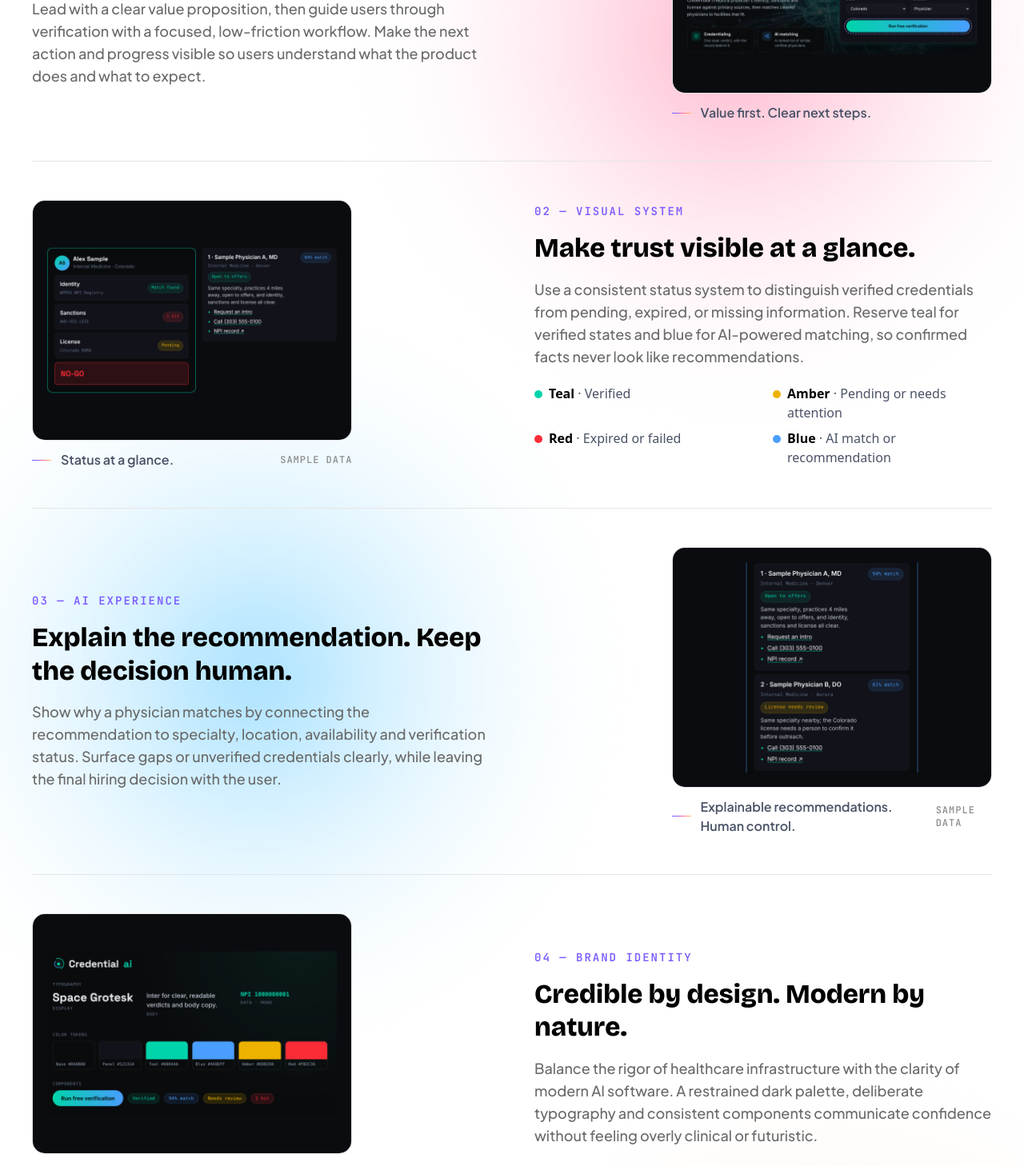
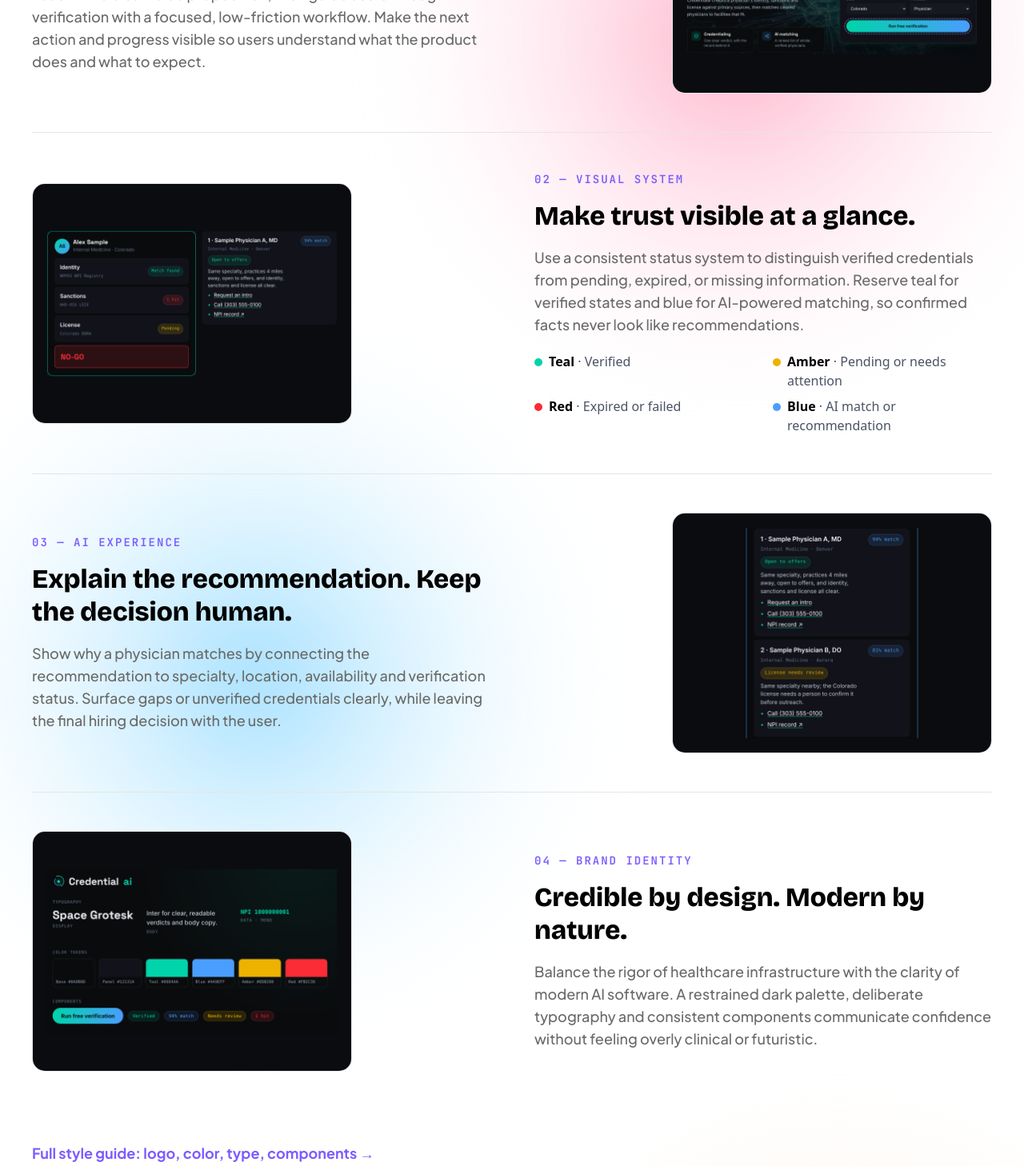
Before and after one commit to peterlee01/https-peter-lee.vercel.app-, a Next.js app: page /credentialai in a window 1280 px wide. Shown: the part 8560-10018 px from the top of the page at 80% size. Built offline with nearby package versions, Linux system fonts and the light colour scheme.

Commit message:
Remove the captions under the Design Decisions images (#12)
Claude-Session: https://claude.ai/code/session_0142GhcTUDETgUwvxB89mWZP

Co-authored-by: Claude <noreply@anthropic.com>

```diff
--- a/src/app/credentialai/page.tsx
+++ b/src/app/credentialai/page.tsx
@@ -157,9 +157,9 @@ const statusLegend = [
   { name: "Blue", label: "AI match or recommendation", color: "#4a9eff" },
 ];
 
-function DecisionRow({ n, label, title, image, alt, note, sample, reverse, extra, children }: {
-  n: string; label: string; title: string; image: string; alt: string; note: string;
-  sample?: boolean; reverse?: boolean; extra?: React.ReactNode; children: React.ReactNode
+function DecisionRow({ n, label, title, image, alt, reverse, extra, children }: {
+  n: string; label: string; title: string; image: string; alt: string;
+  reverse?: boolean; extra?: React.ReactNode; children: React.ReactNode
 }) {
   return (
     <li className="grid md:grid-cols-2 gap-8 md:gap-14 items-center py-12 border-t border-[#e5e5e5] first:border-t-0 first:pt-2">
@@ -173,16 +173,11 @@ function DecisionRow({ n, label, title, image, alt, note, sample, reverse, extra
         <p className="text-[#6a6a6a] text-lg leading-7" style={{ fontFamily: "var(--font-jakarta)", fontWeight: 500 }}>{children}</p>
         {extra}
       </div>
-      <figure className={`flex flex-col gap-3 w-full md:w-[70%] ${reverse ? "md:justify-self-start" : "md:justify-self-end"}`}>
+      <figure className={`w-full md:w-[70%] ${reverse ? "md:justify-self-start" : "md:justify-self-end"}`}>
         <div className="w-full rounded-[16px] overflow-hidden border border-[#e5e5e5]">
           {/* eslint-disable-next-line @next/next/no-img-element */}
           <img src={image} alt={alt} loading="lazy" width={1600} height={1200} className="w-full h-auto block" />
         </div>
-        <figcaption className="flex items-center gap-3 text-[#4a5266] text-base" style={{ fontFamily: "var(--font-jakarta)", fontWeight: 600 }}>
-          <span aria-hidden="true" className="h-px w-6 shrink-0" style={{ background: warmGradient }} />
-          <span>{note}</span>
-          {sample && <span className="ml-auto text-xs tracking-[1px] text-[#8a8a8a]" style={{ fontFamily: "var(--font-jetbrains)", fontWeight: 500 }}>SAMPLE DATA</span>}
-        </figcaption>
       </figure>
     </li>
   );
@@ -435,8 +430,7 @@ export default function Credentialai() {
           <ol className="flex flex-col">
             <DecisionRow n="01" label="UX STRATEGY" title="Show the value before asking for commitment."
               image="/images/ca-dd-ux.jpg"
-              alt="Credentialai home page: the value proposition beside the verification form, with the Facilities and Physicians tabs and the Run free verification button outlined"
-              note="Value first. Clear next steps.">
+              alt="Credentialai home page: the value proposition beside the verification form, with the Facilities and Physicians tabs and the Run free verification button outlined">
               Lead with a clear value proposition, then guide users through verification with a focused, low-friction
               workflow. Make the next action and progress visible so users understand what the product does and what to
               expect.
@@ -444,7 +438,6 @@ export default function Credentialai() {
             <DecisionRow n="02" label="VISUAL SYSTEM" title="Make trust visible at a glance." reverse
               image="/images/ca-dd-status.jpg"
               alt="A verification card with teal, red and amber status badges for identity, sanctions and license, beside an AI match card with a blue match score"
-              note="Status at a glance." sample
               extra={
                 <ul className="grid grid-cols-1 sm:grid-cols-2 gap-x-6 gap-y-2 pt-1" aria-label="Status colors">
                   {statusLegend.map((l) => (
@@ -461,16 +454,14 @@ export default function Credentialai() {
             </DecisionRow>
             <DecisionRow n="03" label="AI EXPERIENCE" title="Explain the recommendation. Keep the decision human."
               image="/images/ca-dd-ai.jpg"
-              alt="AI-matched physician cards, each with a match score, a plain-language reason, contact actions, and one flagged as License needs review"
-              note="Explainable recommendations. Human control." sample>
+              alt="AI-matched physician cards, each with a match score, a plain-language reason, contact actions, and one flagged as License needs review">
               Show why a physician matches by connecting the recommendation to specialty, location, availability and
               verification status. Surface gaps or unverified credentials clearly, while leaving the final hiring
               decision with the user.
             </DecisionRow>
             <DecisionRow n="04" label="BRAND IDENTITY" title="Credible by design. Modern by nature." reverse
               image="/images/ca-dd-brand.jpg"
-              alt="Credentialai brand in use: the logo, Space Grotesk, Inter and mono type, the color tokens, and the primary button with status chips"
-              note="Healthcare credibility. Modern AI.">
+              alt="Credentialai brand in use: the logo, Space Grotesk, Inter and mono type, the color tokens, and the primary button with status chips">
               Balance the rigor of healthcare infrastructure with the clarity of modern AI software. A restrained dark
               palette, deliberate typography and consistent components communicate confidence without feeling overly
               clinical or futuristic.
```
